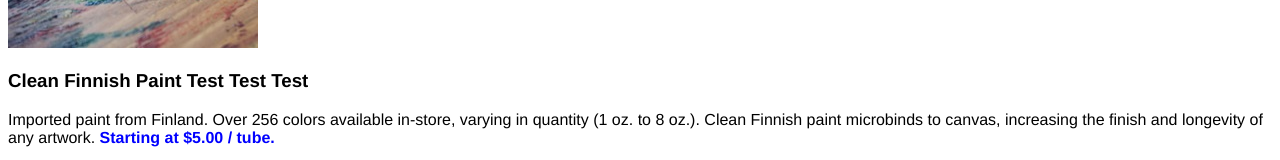
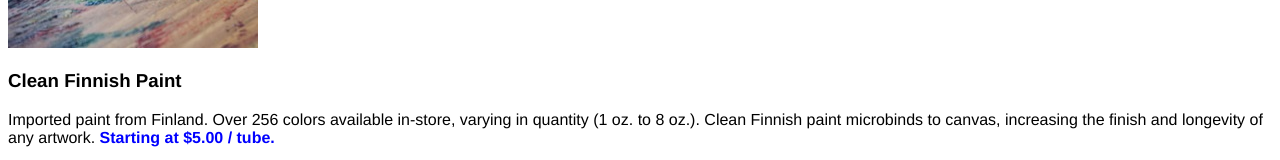
Before and after one commit to MissRach89/dasmoto, a plain HTML site: page index.html in a window 1280 px wide. Shown: the part 1358-1518 px from the top of the page. Drawn offline with Linux system fonts and the light colour scheme.

Commit message:
Update Text

```diff
--- a/index.html
+++ b/index.html
@@ -31,7 +31,7 @@
   <div class="item">
     <h2 id=paint>Paint</h2>
     <img src="./resources/img/finnish.jpeg" alt="Paint tubes of clean finnish paint"/>
-    <h3>Clean Finnish Paint Test Test Test</h3>
+    <h3>Clean Finnish Paint</h3>
     <p>Imported paint from Finland. Over 256 colors available in-store, varying in quantity (1 oz. to 8 oz.). Clean Finnish paint microbinds to canvas, increasing the finish and longevity of any artwork. <span class="cost">Starting at $5.00 / tube.</span></p>
   </div>
 
```
